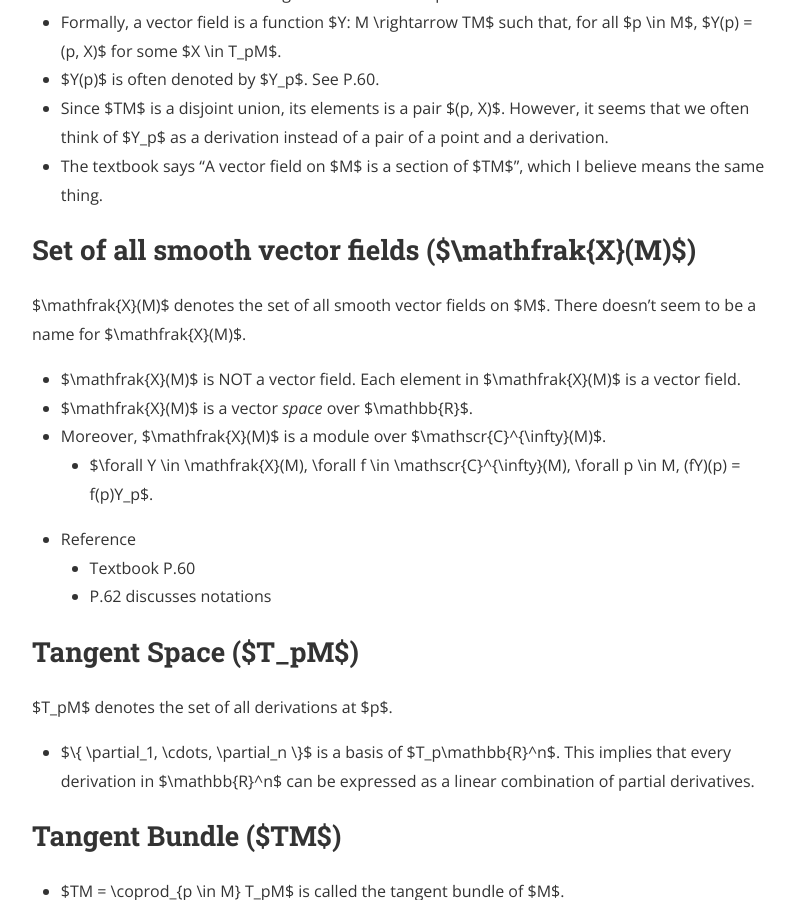
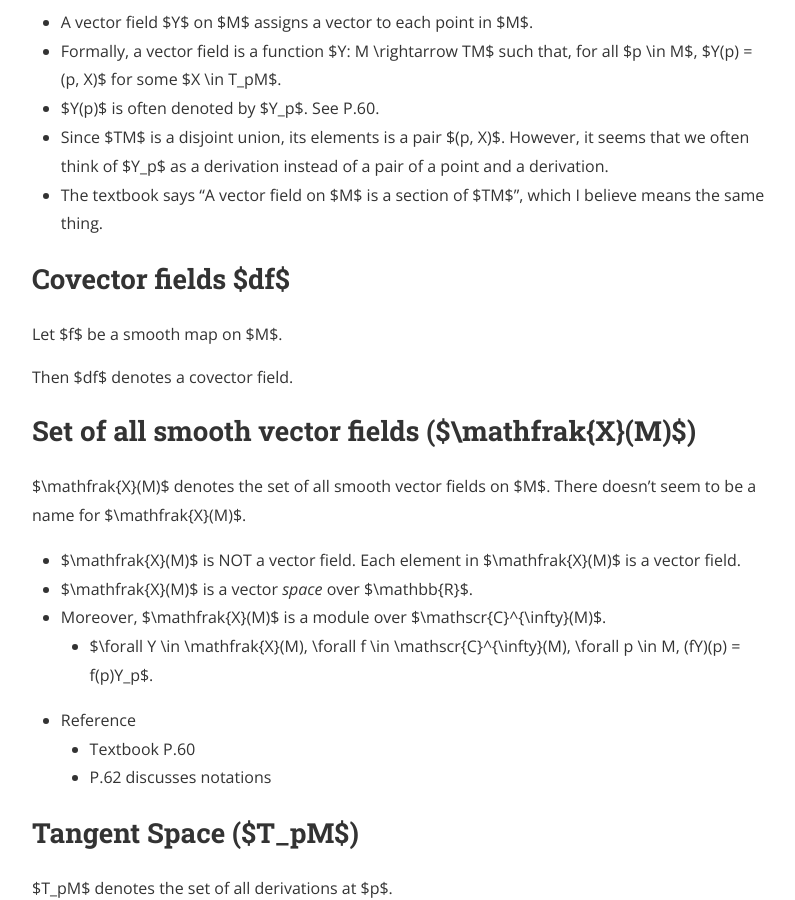
Before and after one commit to hidenori-shinohara/hidenori-shinohara.github.io, a Jekyll site: the page built from _posts/courses/math620/2019-09-09-smooth-manifold-cheat-sheet.md, in a window 1280 px wide and 900 px high, scrolled down 3212 px. Shown: the whole window, without its empty margins (240-1035 px from the left). Built offline with Jekyll 4.4.1, drawn with Linux system fonts in a browser that asks for light colours; nearby versions of some CDN libraries; formulas are drawn with MathJax 3.

Commit message:
Add covector fields

```diff
--- a/_posts/courses/math620/2019-09-09-smooth-manifold-cheat-sheet.md
+++ b/_posts/courses/math620/2019-09-09-smooth-manifold-cheat-sheet.md
@@ -83,6 +83,11 @@ $$
 * Since $TM$ is a disjoint union, its elements is a pair $(p, X)$.
   However, it seems that we often think of $Y_p$ as a derivation instead of a pair of a point and a derivation.
 * The textbook says "A vector field on $M$ is a section of $TM$", which I believe means the same thing.
+
+## Covector fields $df$
+Let $f$ be a smooth map on $M$.
+
+Then $df$ denotes a covector field.
 
 ## Set of all smooth vector fields ($\mathfrak{X}(M)$)
 
```
